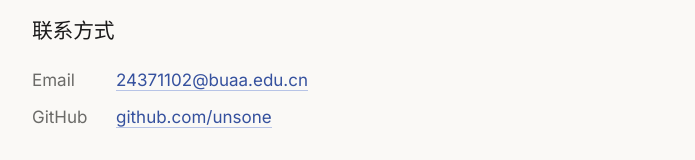
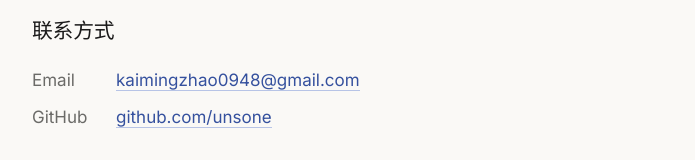
Before and after one commit to Unsone/Unsone.github.io, a plain HTML site: page index.html in a window 1280 px wide. Shown: the part 2393-2553 px from the top of the page, without its empty margins (292-987 px from the left). Drawn offline with Linux system fonts and the light colour scheme.

Commit message:
Update index.html

```diff
--- a/index.html
+++ b/index.html
@@ -235,7 +235,7 @@
   <section>
     <h2>联系方式</h2>
     <div class="contact-list">
-      <div><span class="label">Email</span><a href="mailto:24371102@buaa.edu.cn">24371102@buaa.edu.cn</a></div>
+      <div><span class="label">Email</span><a href="mailto:24371102@buaa.edu.cn">kaimingzhao0948@gmail.com</a></div>
       <div><span class="label">GitHub</span><a href="https://github.com/unsone">github.com/unsone</a></div>
     </div>
   </section>
```
